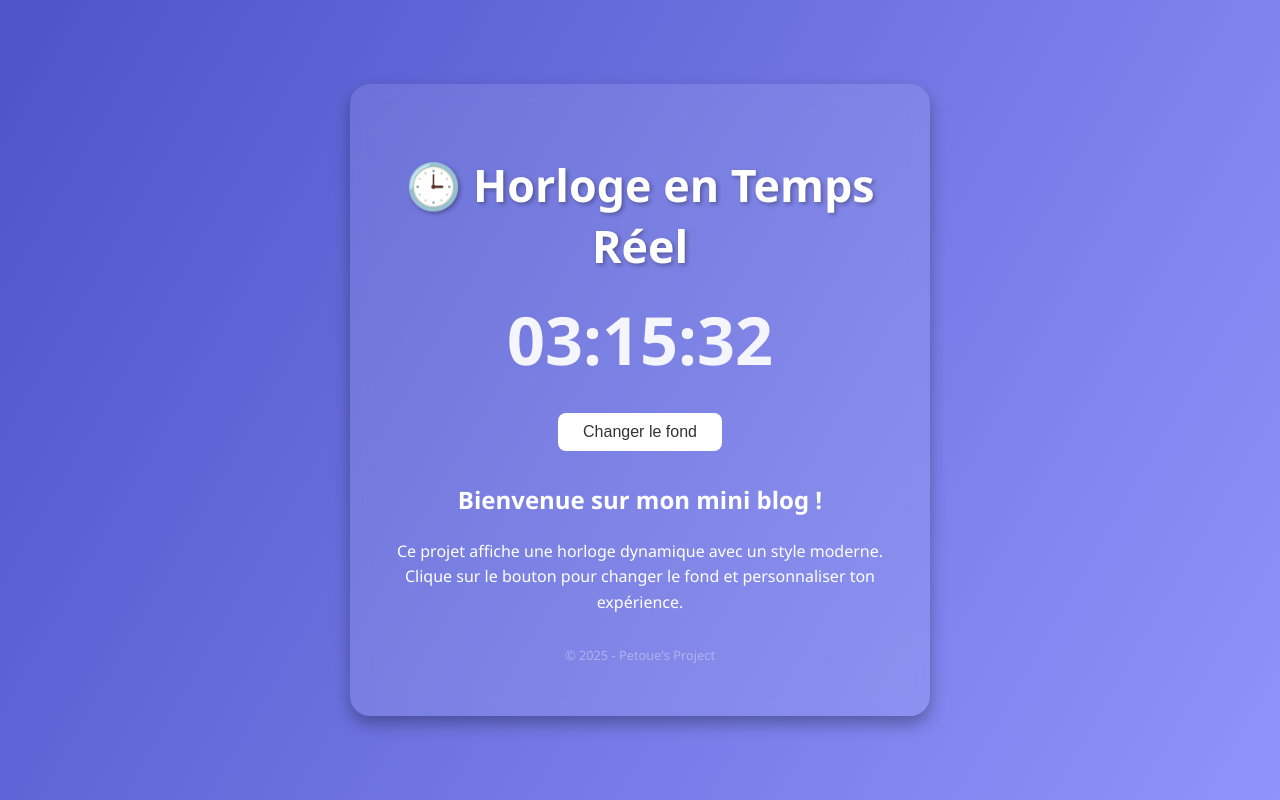
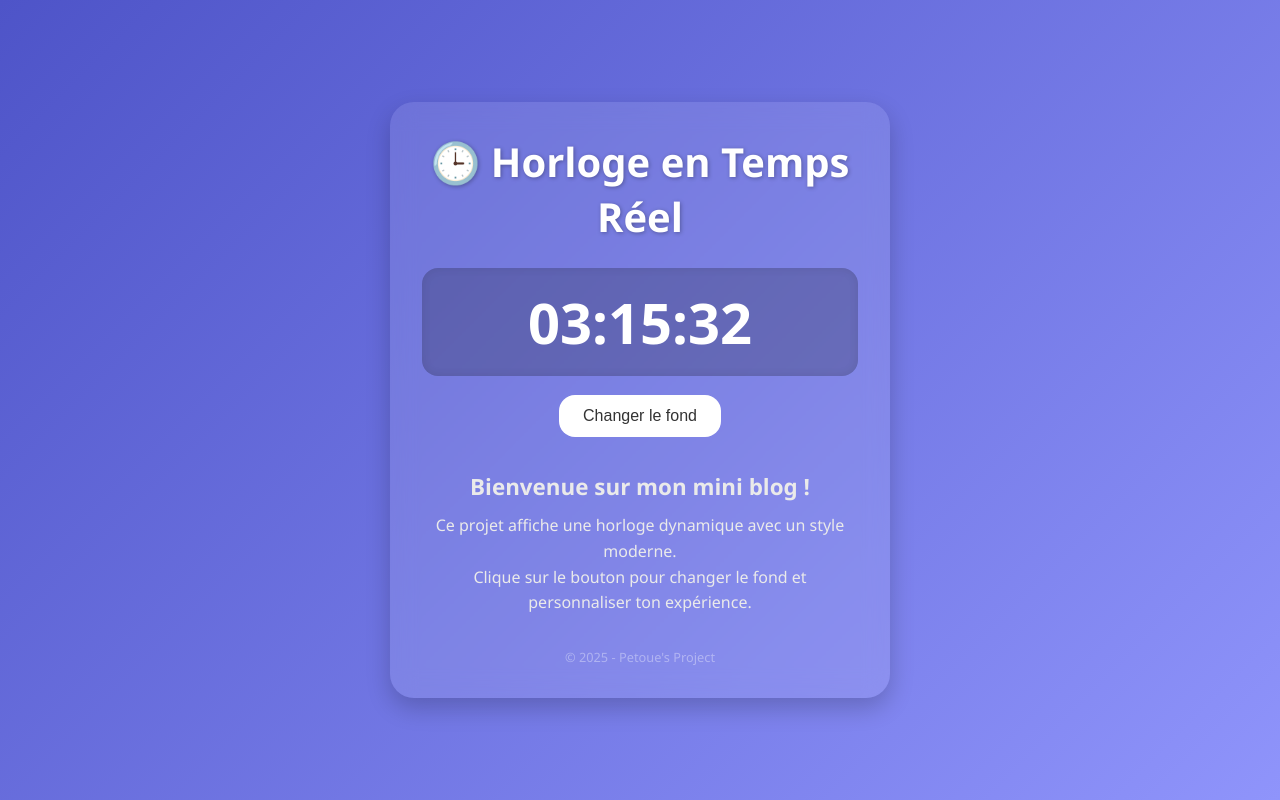
Before and after one commit to perpetuejean/horloge, a plain HTML site: page index.html in a window 1280 px wide. Drawn offline with Linux system fonts and the light colour scheme.

Commit message:
style.css

```diff
--- a/style.css
+++ b/style.css
@@ -1,95 +1,114 @@
-
-  /* STYLE GLOBAL */
-body {
+/* --- BASE GLOBAL --- */
+* {
   margin: 0;
   padding: 0;
-  font-family: 'Segoe UI', Tahoma, sans-serif;
-  color: white;
-  background: linear-gradient(120deg, #4e54c8, #8f94fb);
-  display: flex;
-  justify-content: center;
-  align-items: center;
-  height: 100vh;
-  transition: background 0.6s ease;
+  box-sizing: border-box;
 }
 
-/* CONTAINER PRINCIPAL */
-.container {
-  text-align: center;
-  background: rgba(255, 255, 255, 0.1);
-  padding: 40px;
-  border-radius: 20px;
-  backdrop-filter: blur(10px);
-  box-shadow: 0 8px 16px rgba(0,0,0,0.3);
-  max-width: 90%;
-  width: 500px;
+body {
+  font-family: 'Segoe UI', Tahoma, Geneva, Verdana, sans-serif;
+  background: linear-gradient(135deg, #4e54c8, #8f94fb);
+  color: white;
+  display: flex;
+  align-items: center;
+  justify-content: center;
+  height: 100vh;
+  transition: background 0.5s ease;
 }
 
-/* TITRE */
-h1 {
-  font-size: 2.8rem;
-  margin-bottom: 20px;
-  text-shadow: 2px 2px 4px rgba(0,0,0,0.3);
+/* --- CONTAINER PRINCIPAL --- */
+.container {
+  background: rgba(255, 255, 255, 0.1);
+  padding: 2rem;
+  border-radius: 1.5rem;
+  backdrop-filter: blur(12px);
+  box-shadow: 0 10px 25px rgba(0,0,0,0.2);
+  max-width: 95%;
+  width: 100%;
+  max-width: 500px;
+  text-align: center;
 }
 
-/* HORLOGE */
-#clock {
-  font-size: 4rem;
-  font-weight: bold;
-  margin: 20px 0;
-  animation: pulse 1.5s infinite ease-in-out;
+/* --- TITRES --- */
+h1 {
+  font-size: 2.5rem;
+  margin-bottom: 1.5rem;
+  text-shadow: 1px 1px 4px rgba(0,0,0,0.3);
 }
 
-/* BOUTON */
+h2 {
+  font-size: 1.4rem;
+  margin-top: 2rem;
+  margin-bottom: 0.5rem;
+}
+
+/* --- HORLOGE --- */
+#clock {
+  font-size: 3.5rem;
+  font-weight: bold;
+  padding: 1rem;
+  margin-bottom: 1.2rem;
+  border-radius: 1rem;
+  background: rgba(0, 0, 0, 0.2);
+  box-shadow: inset 0 0 10px rgba(0,0,0,0.1);
+  animation: fadeIn 1s ease-in-out;
+}
+
+/* --- BOUTON --- */
 button {
-  padding: 10px 25px;
-  font-size: 1rem;
-  border: none;
-  border-radius: 8px;
   background-color: #ffffff;
   color: #333;
+  border: none;
+  padding: 0.75rem 1.5rem;
+  border-radius: 1rem;
   cursor: pointer;
+  font-size: 1rem;
   transition: all 0.3s ease;
-  margin-top: 10px;
 }
 
 button:hover {
-  background-color: #ddd;
+  background-color: #f0f0f0;
   transform: scale(1.05);
 }
 
-/* INFO SECTION */
+/* --- INFOS --- */
 .info {
-  margin-top: 30px;
   font-size: 1rem;
   line-height: 1.6;
+  margin-top: 1.5rem;
+  color: #eaeaea;
 }
 
-/* FOOTER */
+/* --- FOOTER --- */
 footer {
-  margin-top: 30px;
+  margin-top: 2rem;
   font-size: 0.8rem;
   opacity: 0.6;
 }
 
-/* ANIMASYON */
-@keyframes pulse {
-  0% { transform: scale(1); opacity: 1; }
-  50% { transform: scale(1.05); opacity: 0.9; }
-  100% { transform: scale(1); opacity: 1; }
+/* --- ANIMASYON --- */
+@keyframes fadeIn {
+  from { opacity: 0; transform: translateY(-20px); }
+  to { opacity: 1; transform: translateY(0); }
 }
 
-/* RESPONSIVE DESIGN */
-@media (max-width: 500px) {
-  #clock {
-    font-size: 3rem;
+/* --- RESPONSIVE DESIGN --- */
+@media (max-width: 480px) {
+  h1 {
+    font-size: 1.8rem;
   }
 
-  h1 {
-    font-size: 2rem;
+  #clock {
+    font-size: 2.5rem;
+    padding: 0.8rem;
   }
 
-  .container {
-    padding: 20px;
+  button {
+    width: 100%;
+    font-size: 1rem;
+  }
+
+  .info {
+    font-size: 0.9rem;
   }
 }
```
